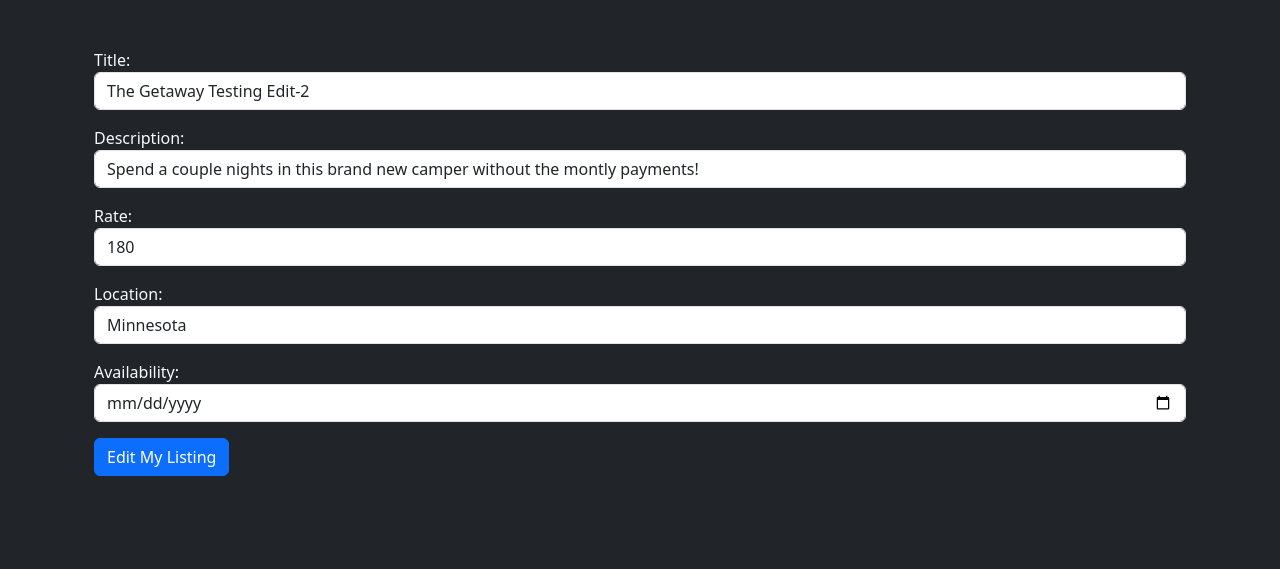
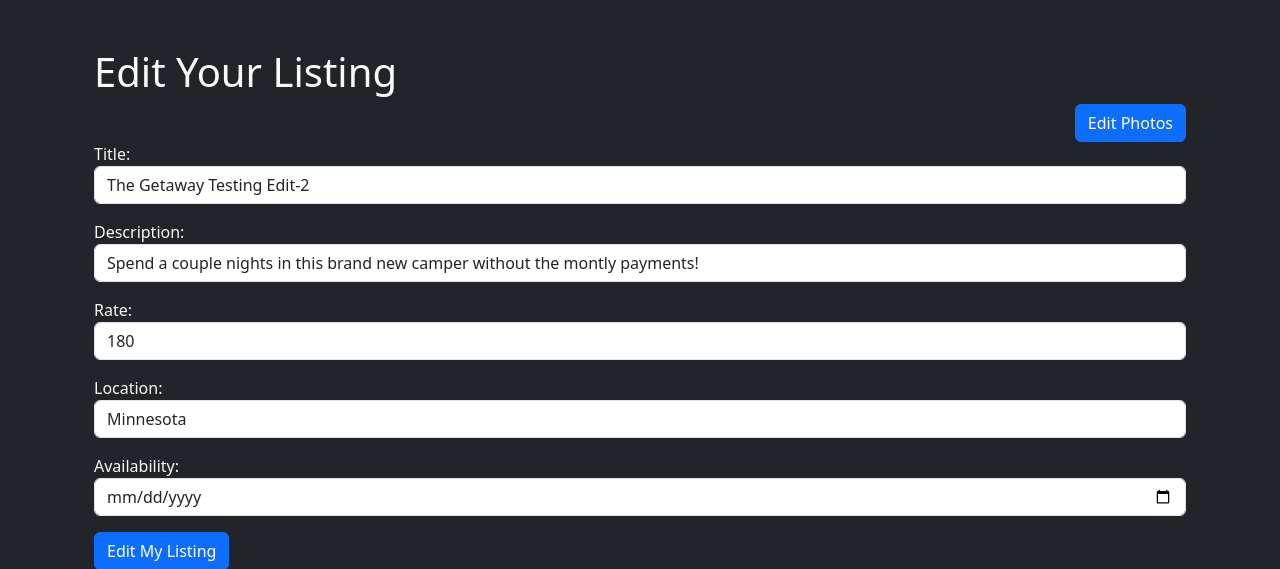
Before and after one commit to chadapopp/Coding-Dojo-Final_Project, a Flask app: page /edit_listing/25 in a window 1280 px wide. Shown: the part 104-673 px from the top of the page. Run offline with Flask 3, Linux system fonts and the light colour scheme; the visitor is signed in with stand-in values (Sample User, id 1); data comes from the database, SQL or seed files in the repository; some libraries are stand-ins or nearby versions.

Commit message:
Add edit photos file upload

```diff
--- a/Chad's Project/flask_app/controllers/listing_controller.py
+++ b/Chad's Project/flask_app/controllers/listing_controller.py
@@ -91,11 +91,44 @@ def show_users_listings(user_id):
         images.append(listing_images)
     return render_template('/listings/user_listings.html', listings = listings, user = user, images = images)
 
+@app.route("/edit_listing/<int:listing_id>/photos")
+def edit_listing_photos(listing_id):
+    listing = Listing.get_listing_by_id(listing_id)
+    photos = Listing.get_photos_for_listing(listing_id)
+    return render_template('listings/edit_listing_photos.html', listing = listing, photos = photos)
+
+@app.route("/edit_listing/<int:listing_id>/photos", methods=["POST"])
+def editing_listing_upload_photos(listing_id):
+    if 'add_photos[]' not in request.files:
+        return ("No file selected", 400)
+
+    add_photos = request.files.getlist('add_photos[]')
+    if len(add_photos) == 0:
+        return ("No file selected", 400)
+
+    photo_paths = []
+    for photo in add_photos:
+        extension = get_file_extension(photo.filename)
+        unique_filename = uuid.uuid4().hex + extension
+        file_path = os.path.join(app.instance_path,"uploads", unique_filename)
+        photo.save(file_path)
+        photo_paths.append(unique_filename)
+
+    # Merge the new photos with the old photos
+    old_photos = Listing.get_photos_for_listing(listing_id)
+    old_photos.extend(photo_paths)
+    listing_data = {
+        'add_photos': json.dumps(old_photos),
+        'listing_id': listing_id
+    }
+    Listing.update_listing_photos(listing_data)
+    return jsonify(images = photo_paths)
+
 @app.route('/edit_listing/<int:listing_id>')
 def edit_listing_form(listing_id):
     listing = Listing.get_listing_by_id(listing_id)
-    images = Listing.get_photos_for_listing(listing_id)
-    return render_template('/listings/edit_listing.html', listing = listing, images = images)
+    photos = Listing.get_photos_for_listing(listing_id)
+    return render_template('/listings/edit_listing.html', listing = listing, photos = photos)
 
 @app.route('/edit_listing/<int:listing_id>', methods=['POST'])
 def edit_listing(listing_id):
--- a/Chad's Project/flask_app/models/listing.py
+++ b/Chad's Project/flask_app/models/listing.py
@@ -135,3 +135,10 @@ class Listing:
         query = "DELETE from listings WHERE id = %(id)s"
         result = connectToMySQL(cls.DB).query_db(query, {"id":listing_id})
         return result
+
+
+
+    @classmethod
+    def update_listing_photos(cls, data):
+        query = "UPDATE listings SET add_photos = %(add_photos)s WHERE id = %(listing_id)s"
+        return connectToMySQL(cls.DB).query_db(query, data)
--- a/Chad's Project/flask_app/templates/listings/edit_listing.html
+++ b/Chad's Project/flask_app/templates/listings/edit_listing.html
@@ -12,6 +12,10 @@
     {% endwith %}
 </div>
 <div class="container mt-5 text-light">
+    <h1>Edit Your Listing</h1>
+    <div class="d-flex justify-content-end">
+        <a href="/edit_listing/{{listing.id}}/photos" class="btn btn-primary">Edit Photos</a>
+    </div>
     <form method="post" action="/edit_listing/{{listing.id}}" enctype="multipart/form-data">
         <div class="mb-3">
             <label>Title:</label>
```
Also changed, not shown: Chad's Project/flask_app/templates/listings/edit_listing_photos.html (added, +68 -0 lines).
